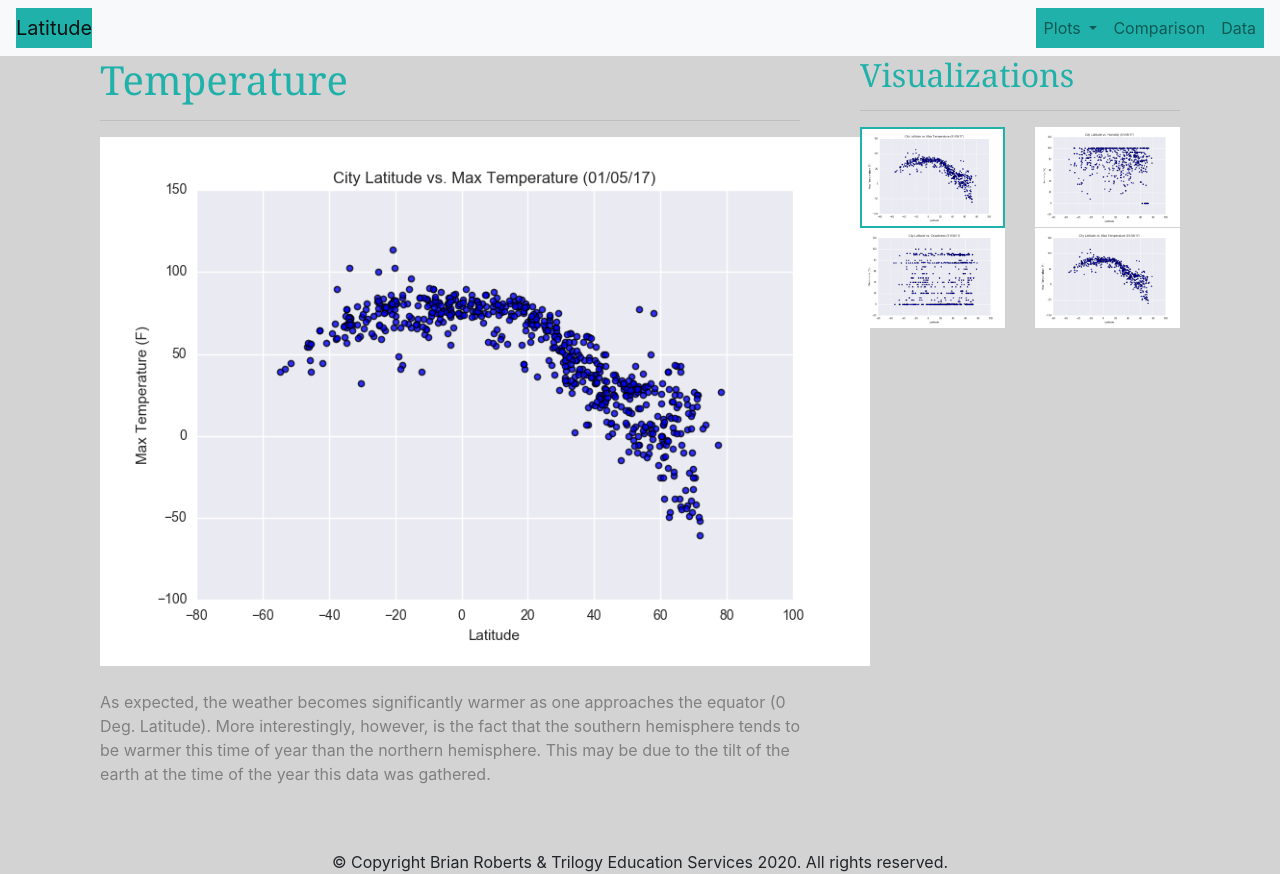
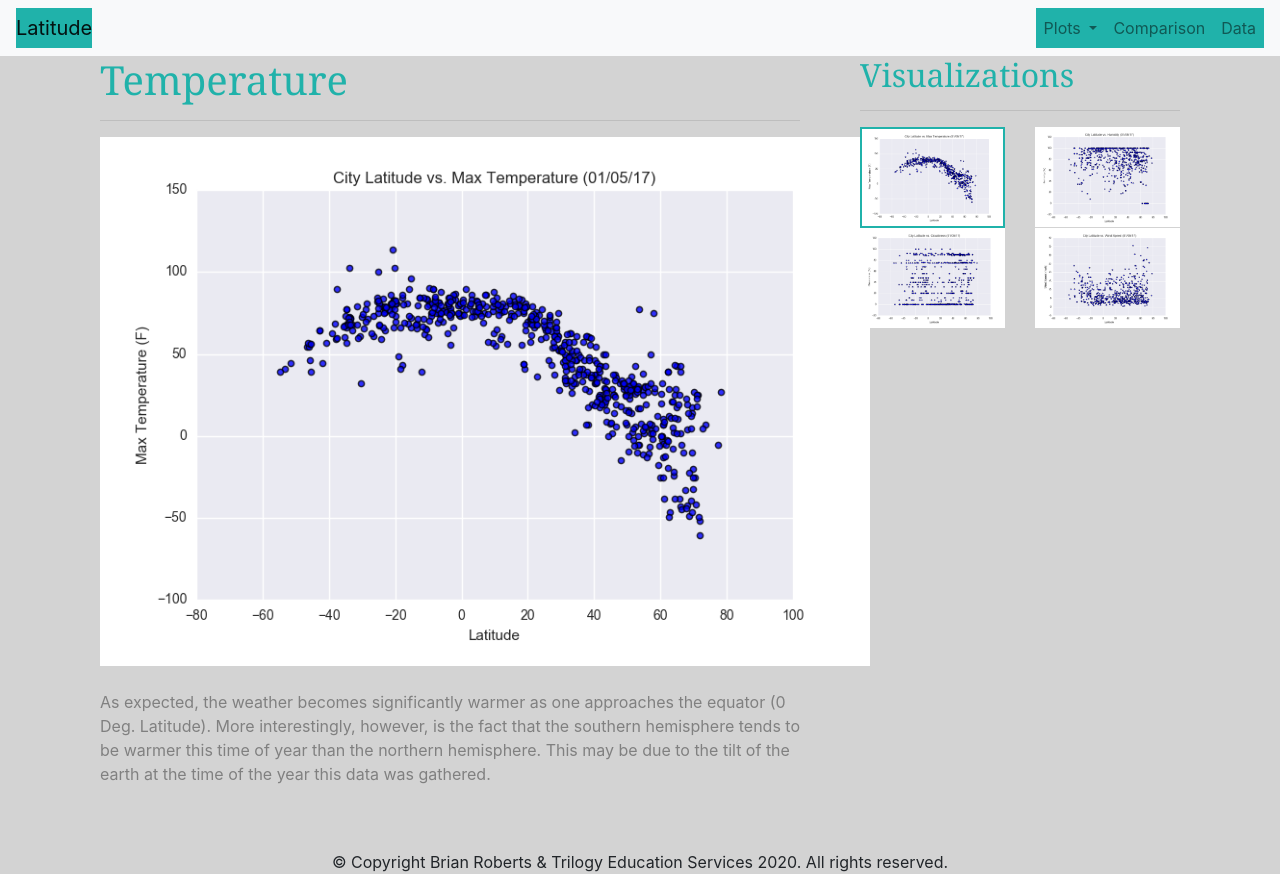
Before and after one commit to brianroberts778/brianroberts778.github.io, a plain HTML site: page vis_page_1.html in a window 1280 px wide. Drawn offline with nearby package versions, Linux system fonts and the light colour scheme; files whose address does not match are found by name.

Commit message:
Update vis_page_1.html

```diff
--- a/vis_page_1.html
+++ b/vis_page_1.html
@@ -80,7 +80,7 @@
                     <a href="vis_page_3.html"><img src="/Users/brianroberts1/Documents/GitHub/brianroberts778.github.io/Visualizations/fig3.png" alt="" width="100%" height=""></a>
                 </div>
                 <div class="col-3 col-md-6">
-                    <a href="vis_page_4.html"><img src="/Users/brianroberts1/Documents/GitHub/brianroberts778.github.io/Visualizations/fig1.png" alt="" width="100%" height=""></a>
+                    <a href="vis_page_4.html"><img src="/Users/brianroberts1/Documents/GitHub/brianroberts778.github.io/Visualizations/fig4.png" alt="" width="100%" height=""></a>
                 </div>
 
             </div>
```
